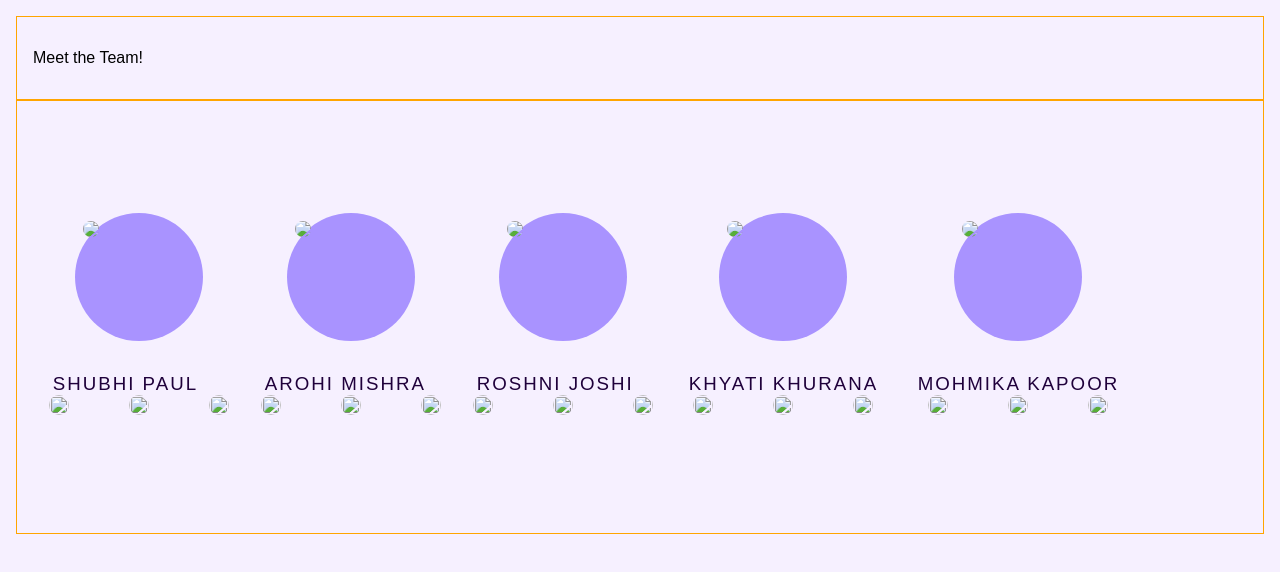
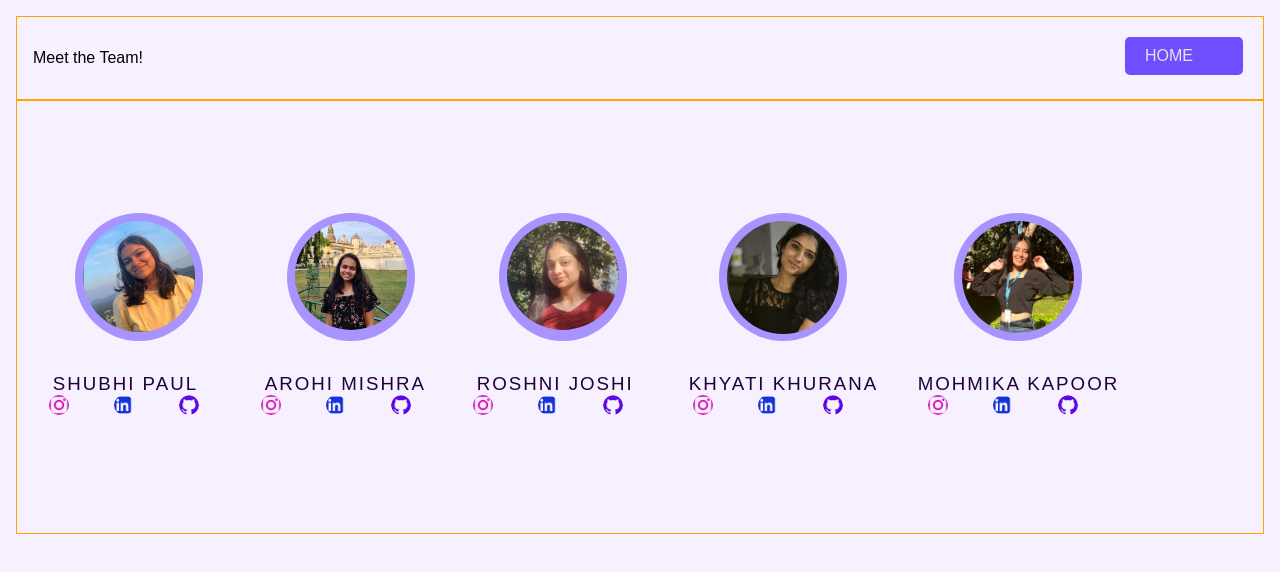
Before and after one commit to roshni226/faculty-forecast, a plain HTML site: page static/teamPage.html in a window 1280 px wide. Drawn offline with Linux system fonts and the light colour scheme.

Commit message:
feat: add TeamPage

```diff
--- a/static/teamPage.css
+++ b/static/teamPage.css
@@ -10,6 +10,7 @@ body{
 }
 .row{
     border: 1px solid orange;
+    position:relative;
     display: flex;
     flex-wrap: wrap;
     padding: 2em 1em;
@@ -86,3 +87,29 @@ h1 {
         flex: 0 0 33.33%;
     }
 }
+
+.button {
+    position: absolute;
+    top: 20px;
+    right: 20px;
+    padding: 10px 20px;
+    background-color: #704dff;
+    color: white;
+    text-decoration: none;
+    font-family: Arial, sans-serif;
+    font-size: 16px;
+    border-radius: 5px;
+    align-items: center;
+    text-underline-position:none ;
+  }
+
+  .home-button:hover {
+    background-color: #45a049;
+  }
+  a{
+    font-size: 16px;
+    color: #e4e4e4;
+    text-decoration: none;
+    font-weight: 500;
+    margin-right: 30px;
+}
--- a/static/teamPage.html
+++ b/static/teamPage.html
@@ -21,28 +21,32 @@
         <section>
             <div class="row">
                 <hl>Meet the Team!</hl>
+                <div class="button">
+                    <a href="./index.html">HOME</a>
+
+                </div>
             </div>
             <div class="row">
                 <!-- Column 1-->
                 <div class="Column">
                     <div class="card">
                        <div class="img-container">
-                        <img src="s.png"/>
+                        <img src="./assets/s.png"/>
                        </div>
                        <h3>Shubhi Paul</h3>
                        <p></p>
                        <div class="icons">
                         <a href="https://www.instagram.com/shubhi_paul/">
                             <i class="fi fi-brands-instagram"></i>
-                            <img src="instagram.png" alt="" height="20px"/>
+                            <img src="./assets/instagram.png" alt="" height="20px"/>
                         </a>
                         <a href="https://www.linkedin.com/in/shubhi-paul/">
                             <i class="fi fi-brands-linkedin"></i>
-                            <img src="linkedin.png" alt="" height="20px"/>
+                            <img src="./assets/linkedin.png" alt="" height="20px"/>
                         </a>
                         <a href="#">
                             <i class="fi fi-brands-github"></i>
-                            <img src="github.png" alt="" height="20px"/>
+                            <img src="./assets/github.png" alt="" height="20px"/>
                         </a>
                        </div>
                     </div>
@@ -51,22 +55,22 @@
                 <div class="Column">
                     <div class="card">
                        <div class="img-container">
-                        <img src="a1.png"/>
+                        <img src="./assets/a1.png"/>
                        </div>
                        <h3>Arohi Mishra</h3>
                        <p></p>
                        <div class="icons">
                         <a href="https://www.instagram.com/arohi._.mishra/">
                             <i class="fi fi-brands-instagram"></i>
-                            <img src="instagram.png" alt="" height="20px"/>
+                            <img src="./assets/instagram.png" alt="" height="20px"/>
                         </a>
                         <a href="https://www.linkedin.com/in/arohi-mishra-75ba8326b/ ">
                             <i class="fi fi-brands-linkedin"></i>
-                            <img src="linkedin.png" alt="" height="20px"/>
+                            <img src="./assets/linkedin.png" alt="" height="20px"/>
                         </a>
                         <a href="https://github.com/Arohi1208">
                             <i class="fi fi-brands-github"></i>
-                            <img src="github.png" alt="" height="20px"/>
+                            <img src="./assets/github.png" alt="" height="20px"/>
                         </a>
                        </div>
                     </div>
@@ -75,22 +79,22 @@
                 <div class="Column">
                     <div class="card">
                        <div class="img-container">
-                        <img src="rosh.png"/>
+                        <img src="./assets/rosh.png"/>
                        </div>
                        <h3>Roshni Joshi</h3>
                        <p></p>
                        <div class="icons">
                         <a href="https://www.instagram.com/roshni_022/">
                             <i class="fi fi-brands-instagram"></i>
-                            <img src="instagram.png" alt="" height="20px"/>
+                            <img src="./assets/instagram.png" alt="" height="20px"/>
                         </a>
                         <a href="https://www.linkedin.com/in/roshni-joshi-156a8226b/">
                             <i class="fi fi-brands-linkedin"></i>
-                            <img src="linkedin.png" alt="" height="20px"/>
+                            <img src="./assets/linkedin.png" alt="" height="20px"/>
                         </a>
                         <a href="https://github.com/roshni226">
                             <i class="fi fi-brands-github"></i>
-                            <img src="github.png" alt="" height="20px"/>
+                            <img src="./assets/github.png" alt="" height="20px"/>
                         </a>
                        </div>
                     </div>
@@ -99,22 +103,22 @@
                 <div class="Column">
                     <div class="card">
                        <div class="img-container">
-                        <img src="khy1.png"/>
+                        <img src="./assets/khy1.png"/>
                        </div>
                        <h3>Khyati khurana</h3>
                        <p></p>
                        <div class="icons">
                         <a href="https://www.instagram.com/khyati_khurana06/">
                             <i class="fi fi-brands-instagram"></i>
-                            <img src="instagram.png" alt="" height="20px"/>
+                            <img src="./assets/instagram.png" alt="" height="20px"/>
                         </a>
                         <a href="https://www.linkedin.com/in/khyati-khurana-342119227/ ">
                             <i class="fi fi-brands-linkedin"></i>
-                            <img src="linkedin.png" alt="" height="20px"/>
+                            <img src="./assets/linkedin.png" alt="" height="20px"/>
                         </a>
                         <a href="https://github.com/Khyatikhurana">
                             <i class="fi fi-brands-github"></i>
-                            <img src="github.png" alt="" height="20px"/>
+                            <img src="./assets/github.png" alt="" height="20px"/>
                         </a>
                        </div>
                     </div>
@@ -123,22 +127,22 @@
                 <div class="Column">
                     <div class="card">
                        <div class="img-container">
-                        <img src="momo.png"/>
+                        <img src="./assets/momo.png"/>
                        </div>
                        <h3>Mohmika kapoor</h3>
                        <p></p>
                        <div class="icons">
                         <a href="https://www.instagram.com/mohmika.kapoor/">
                             <i class="fi fi-brands-instagram"></i>
-                            <img src="instagram.png" alt="" height="20px"/>
+                            <img src="./assets/instagram.png" alt="" height="20px"/>
                         </a>
                         <a href="https://www.linkedin.com/in/mohmikakapoor/">
                             <i class="fi fi-brands-linkedin"></i>
-                            <img src="linkedin.png" alt="" height="20px"/>
+                            <img src="./assets/linkedin.png" alt="" height="20px"/>
                         </a>
                         <a href="https://github.com/MohmikaK/">
                             <i class="fi fi-brands-github"></i>
-                            <img src="github.png" alt="" height="20px"/>
+                            <img src="./assets/github.png" alt="" height="20px"/>
                         </a>
                        </div>
                     </div>
```
